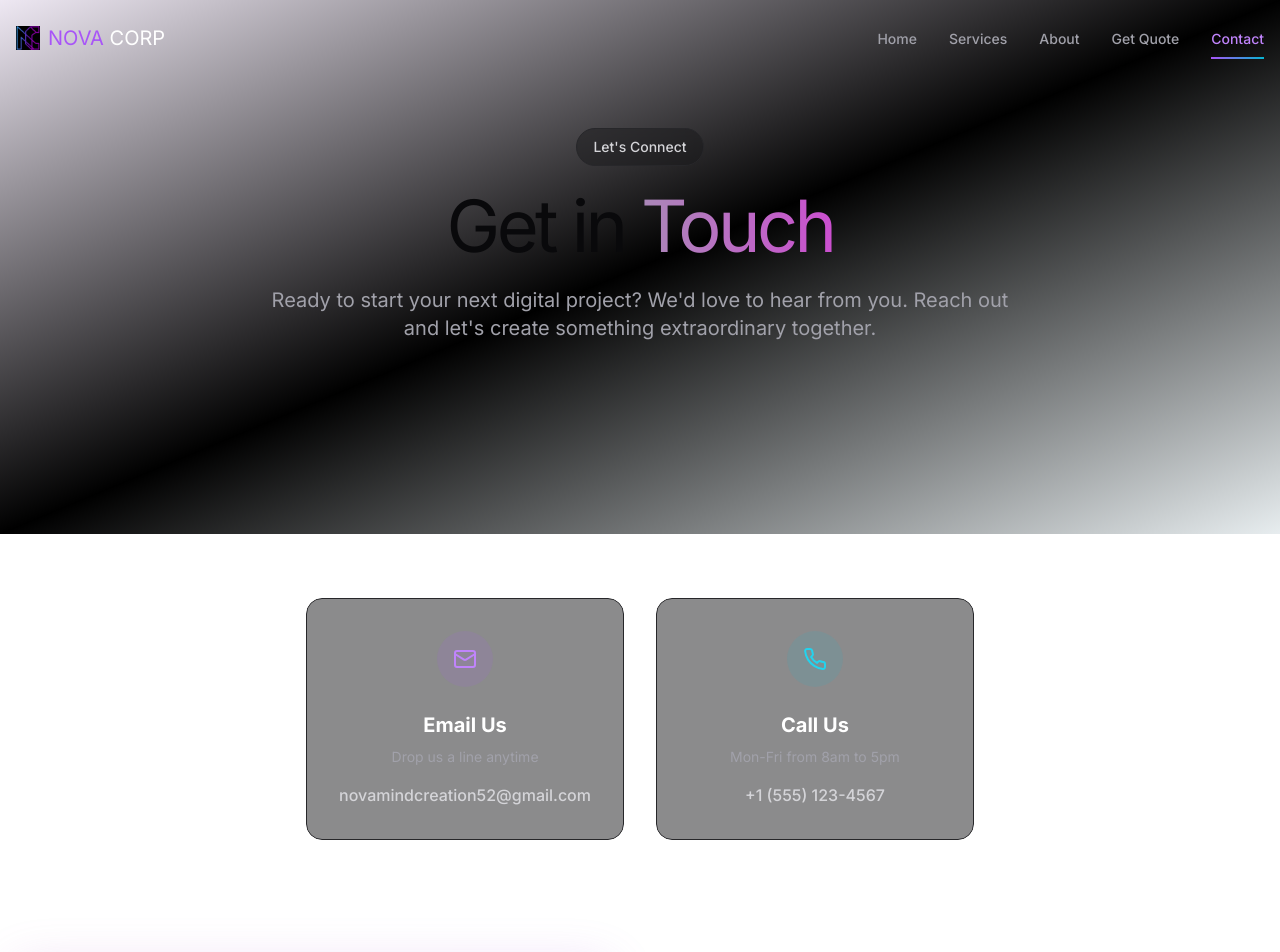
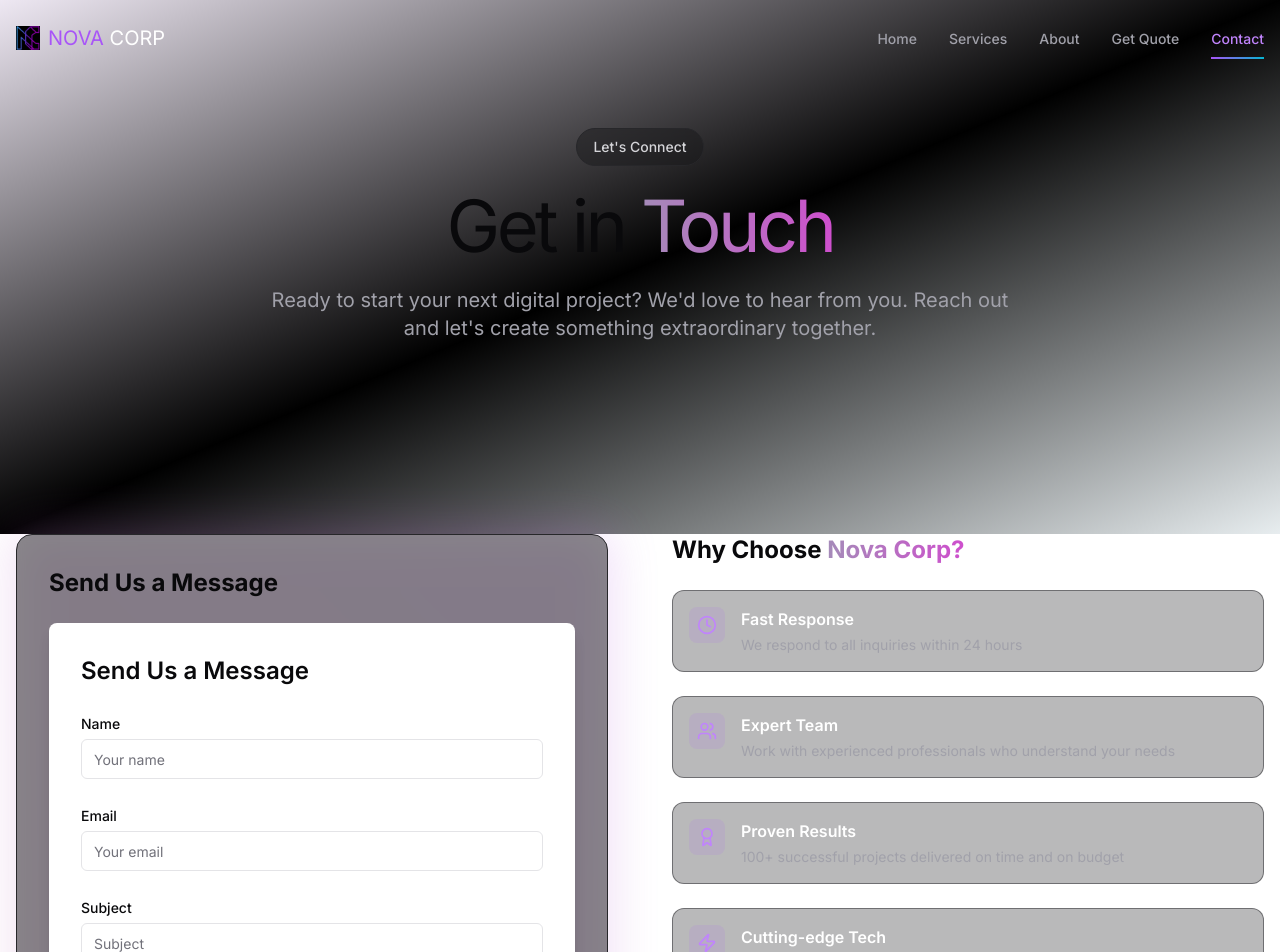
Before and after one commit to HussainGhantiwala/NovaCorp_Portfolio, a Next.js app: page /contact in a window 1280 px wide. Shown: the top 952 px of the page. Built offline with nearby package versions, Linux system fonts and the light colour scheme.

Commit message:
Removed contact info cards from contact page.

```diff
--- a/app/contact/page.tsx
+++ b/app/contact/page.tsx
@@ -35,65 +35,6 @@ export default function ContactPage() {
           </FadeIn>
         </div>
         </section>
-
-      {/* Contact Methods */}
-      <section className="py-16 relative">
-        <div className="flex justify-center mb-16">
-          <div className="grid grid-cols-1 sm:grid-cols-2 gap-8">
-            {[
-              {
-                icon: <Mail className="h-6 w-6" />,
-                title: "Email Us",
-                description: "Drop us a line anytime",
-                contact: "novamindcreation52@gmail.com",
-                color: "purple",
-              },
-              {
-                icon: <Phone className="h-6 w-6" />,
-                title: "Call Us",
-                description: "Mon-Fri from 8am to 5pm",
-                contact: "+1 (555) 123-4567",
-                color: "cyan",
-              },
-            ].map((method, index) => (
-              <ScrollReveal key={index} delay={index * 0.1}>
-                <div className="relative overflow-hidden rounded-2xl isolate">
-                <AnimatedCard glowColor={method.color as "purple" | "cyan"}>
-                  <motion.div
-                    className="relative group overflow-hidden p-8 rounded-2xl bg-zinc-900/50 border border-zinc-800 text-center h-full"
-                    whileHover={{ y: -10 }}
-                    transition={{ duration: 0.3 }}
-                  >
-                    <motion.div
-                      className={`inline-flex p-4 rounded-full mb-6 ${
-                        method.color === "purple"
-                          ? "bg-purple-500/10 text-purple-400"
-                          : method.color === "cyan"
-                          ? "bg-cyan-500/10 text-cyan-400"
-                          : "bg-pink-500/10 text-pink-400"
-                      }`}
-                      whileHover={{ rotate: 360, scale: 1.1 }}
-                      transition={{ duration: 0.6 }}
-                    >
-                      {method.icon}
-                    </motion.div>
-                    <h3 className="text-xl font-bold text-white mb-2">
-                      {method.title}
-                    </h3>
-                    <p className="text-zinc-400 text-sm mb-4">
-                      {method.description}
-                    </p>
-                    <p className="text-zinc-300 font-medium">
-                      {method.contact}
-                    </p>
-                  </motion.div>
-                </AnimatedCard>
-                </div>
-              </ScrollReveal>
-            ))}
-          </div>
-        </div>
-      </section>
 
       {/* Main Contact Section */}
       <section className="pb-32 relative">
```
